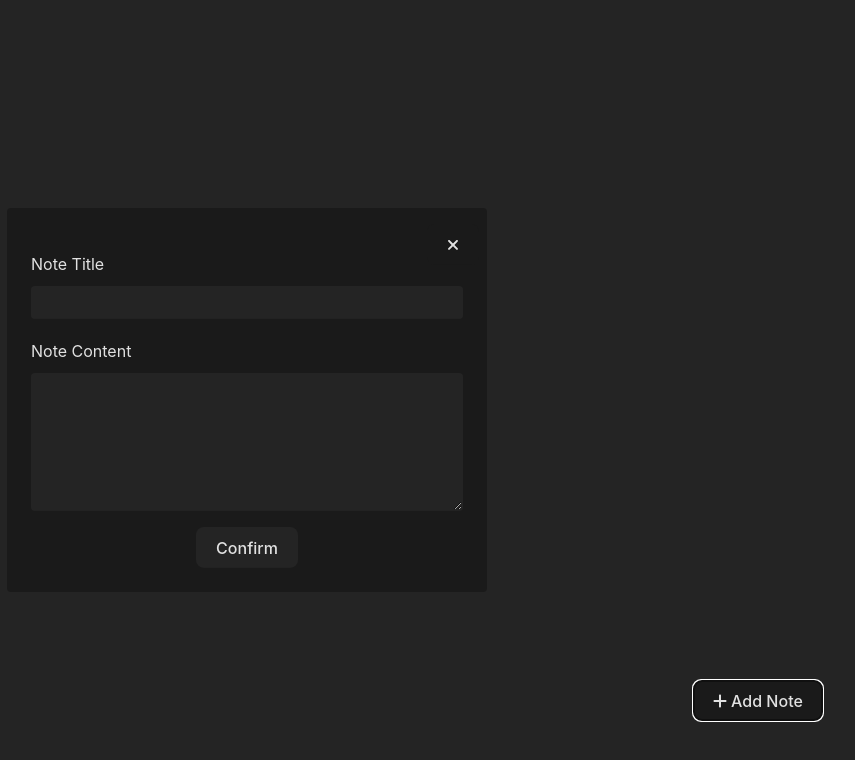
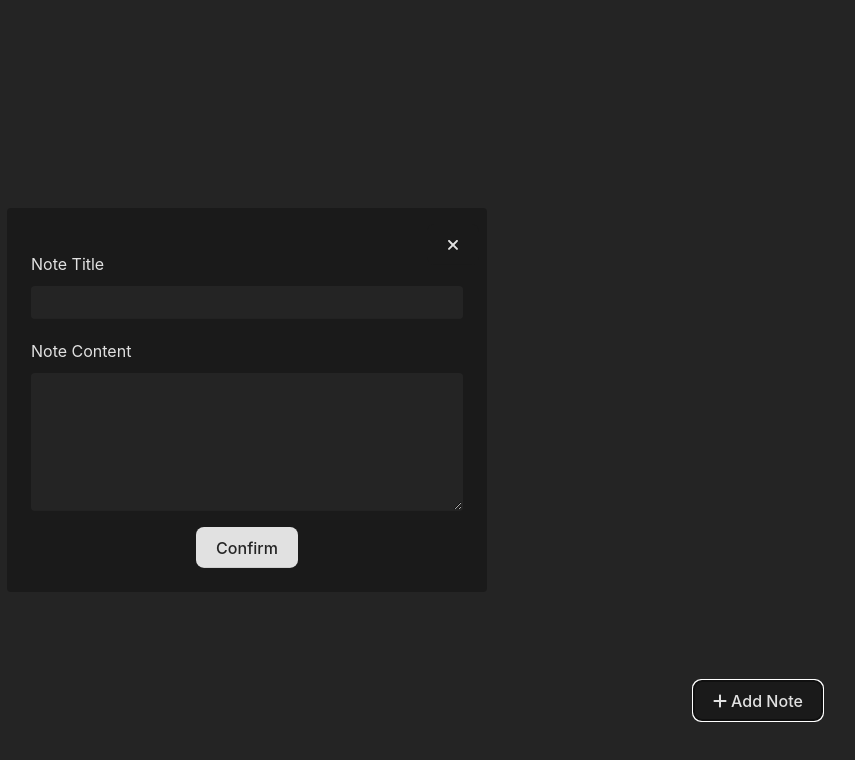
Before and after one commit to M-Massoud/Vue-Note-Taking-App, a Vue app: page / in a window 1280 px wide. Both pictures are taken after a click on the button "Add Note". Shown: the top 760 px of the page, without its empty margins (393-1248 px from the left). Built offline with nearby package versions, Linux system fonts and the light colour scheme.

Commit message:
disabe the confirm button if note title or content is empty

```diff
--- a/src/components/ListNotes.vue
+++ b/src/components/ListNotes.vue
@@ -13,12 +13,10 @@ defineProps(['notes']);
 
 <style scoped>
 .notes-container {
-  width: 100%;
   display: flex;
   flex-wrap: wrap;
-  flex-direction: row;
-  justify-content: space-around;
-  gap: 1%;
+  justify-content: center;
+  gap: 2%;
 }
 
 .note-card {
@@ -26,6 +24,6 @@ defineProps(['notes']);
   color: var(--grey-color);
   border-radius: 4px;
   padding: 16px;
-  flex-basis: 30%;
+  margin-bottom: 2%;
 }
 </style>
--- a/src/components/NewNoteModal.vue
+++ b/src/components/NewNoteModal.vue
@@ -20,6 +20,7 @@ function confirmNote(event) {
   event.preventDefault();
   notes.value.push({ title: note.value.title, content: note.value.content });
   showModal.value = false;
+  note.value = { title: '', content: '' };
 }
 </script>
 
@@ -50,7 +51,13 @@ function confirmNote(event) {
         cols="48"
       />
 
-      <button class="modal-confirm-button" @click="confirmNote">Confirm</button>
+      <button
+        class="modal-confirm-button"
+        @click="confirmNote"
+        :disabled="note.title == '' || note.content == ''"
+      >
+        Confirm
+      </button>
     </form>
   </div>
 </template>
@@ -90,6 +97,12 @@ function confirmNote(event) {
   background-color: var(--lighter-black);
 }
 
+.modal-confirm-button:disabled {
+  background-color: var(--grey-color);
+  color: var(--lighter-black);
+  cursor: not-allowed;
+}
+
 .modal-form-label {
   text-align: left;
   margin-top: 20px;
```
